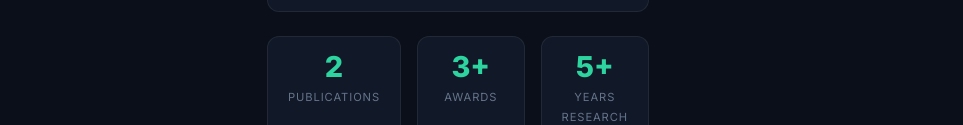
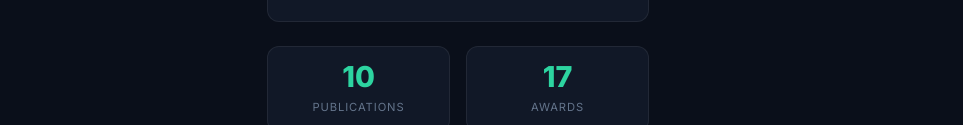
Before and after one commit to Gunjanbarua/personal-website, an Eleventy site: page src/index.njk in a window 1280 px wide. Shown: the part 675-800 px from the top of the page, 317-1280 px from the left. Built offline with nearby package versions, Linux system fonts and the light colour scheme; Eleventy itself is replaced by a stand-in of ours; files that its build step writes are made by us from their sources; a web font is replaced by a local one.

Commit message:
feat: dynamic publication and award counts on homepage, remove years research stat

```diff
--- a/src/index.njk
+++ b/src/index.njk
@@ -94,16 +94,12 @@ title: Portfolio
 
       <div class="hero-stats">
         <div class="stat">
-          <span class="stat-num">2</span>
+          <span class="stat-num">{{ publications | length }}</span>
           <span class="stat-label">Publications</span>
         </div>
         <div class="stat">
-          <span class="stat-num">3+</span>
+          <span class="stat-num">{{ awards | length }}</span>
           <span class="stat-label">Awards</span>
-        </div>
-        <div class="stat">
-          <span class="stat-num">5+</span>
-          <span class="stat-label">Years Research</span>
         </div>
       </div>
     </div>
```
